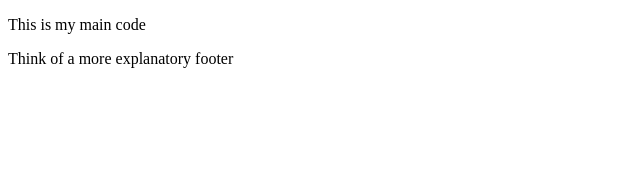
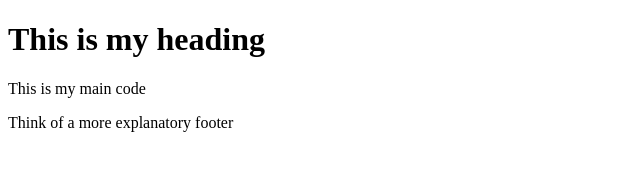
Before and after one commit to Bluffland/sample, a plain HTML site: page index.html in a window 1280 px wide. Shown: the whole page, without its empty margins (0-640 px from the left). Drawn offline with Linux system fonts and the light colour scheme.

Commit message:
Update index.html

```diff
--- a/index.html
+++ b/index.html
@@ -6,7 +6,8 @@
 
 
 <body>
-    <main><p>This is my main code</p></main>
+    <main><h1>This is my heading</h1>
+        <p>This is my main code</p></main>
     <footer> <p>Think of a more explanatory footer</p></footer>
 
 </body>
```
